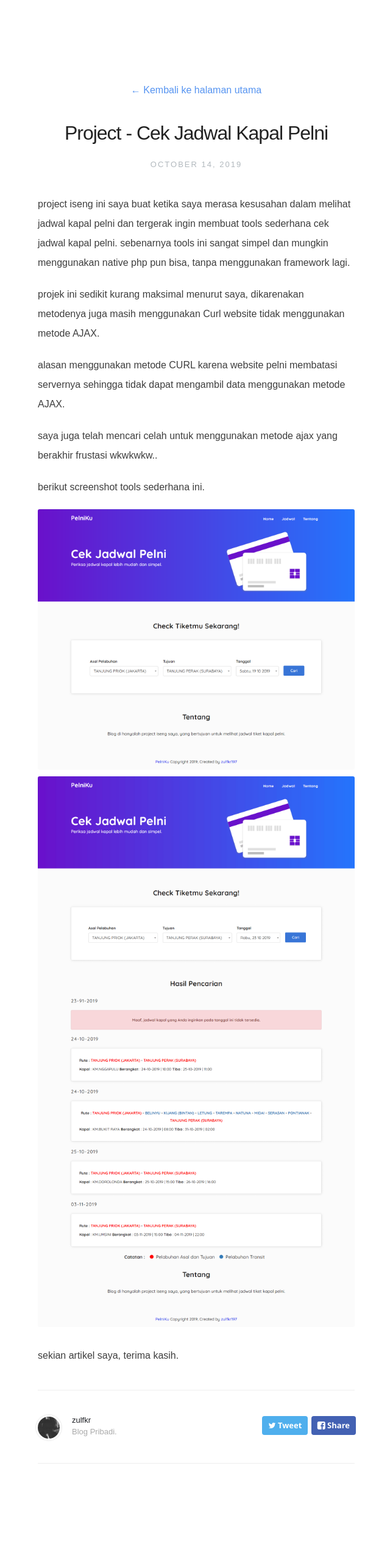
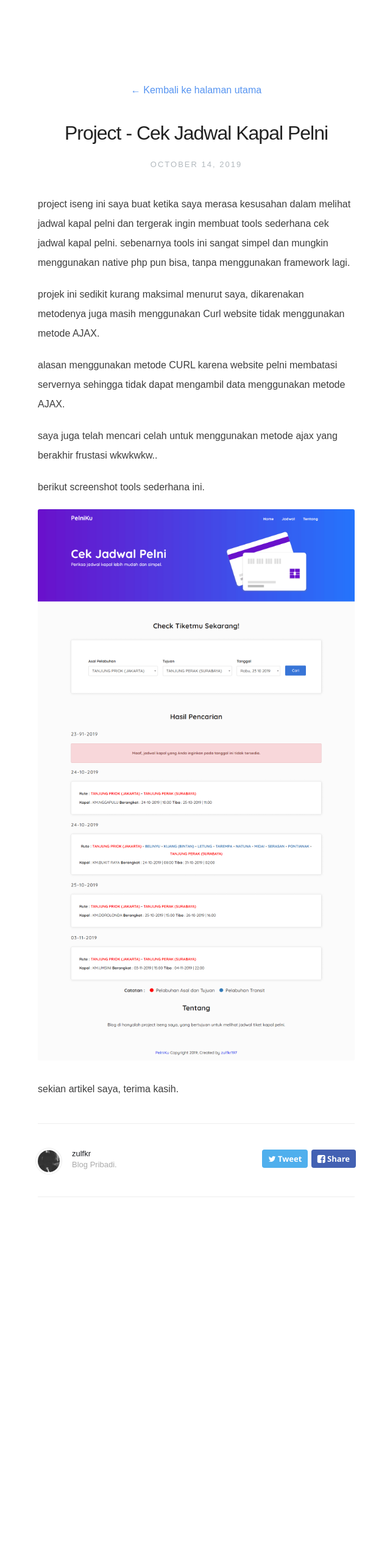
Before and after one commit to Zulfkr197/zulfkr197.github.io, a Jekyll site: the page built from _posts/2019-10-14-project-cek-jadwal-pelni.md, in a window 1280 px wide. Shown: the whole page at 61% size, without its empty margins (318-958 px from the left). Built offline with Jekyll 4.4.1, drawn with Linux system fonts in a browser that asks for light colours; nearby versions of some CDN libraries; some web fonts are replaced; after the commit the page ends 2103 px from its top, so only the background shows below that.

Commit message:
Update 2019-10-14-project-cek-jadwal-pelni.md

```diff
--- a/_posts/2019-10-14-project-cek-jadwal-pelni.md
+++ b/_posts/2019-10-14-project-cek-jadwal-pelni.md
@@ -14,8 +14,6 @@ saya juga telah mencari celah untuk menggunakan metode ajax yang berakhir frusta
 
 berikut screenshot tools sederhana ini.
 
-![cek jadwal pelni](https://zulfkr.my.id/assets/post/cek-jadwal-pelni-1.png)
-<br>
 ![cek jadwal pelni](https://zulfkr.my.id/assets/post/cek-jadwal-pelni-2.png)
 
 sekian artikel saya,
```
